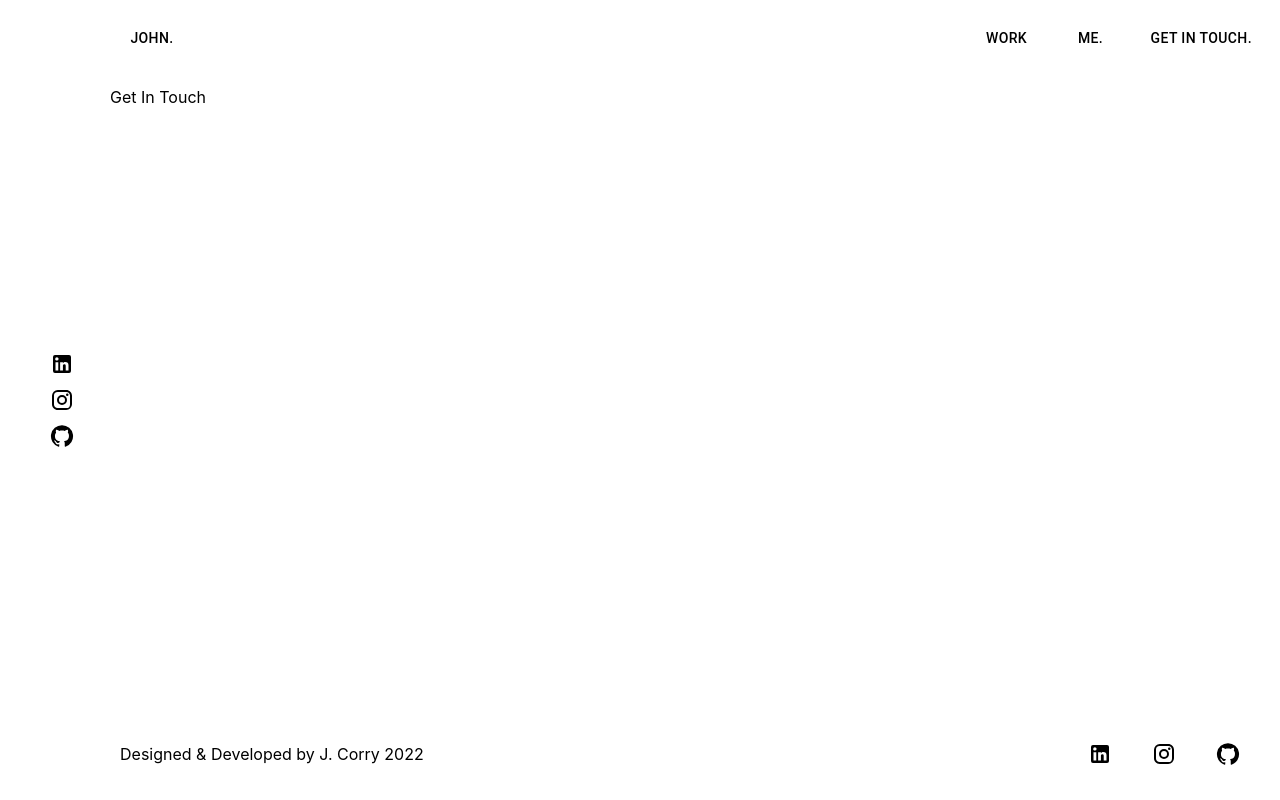
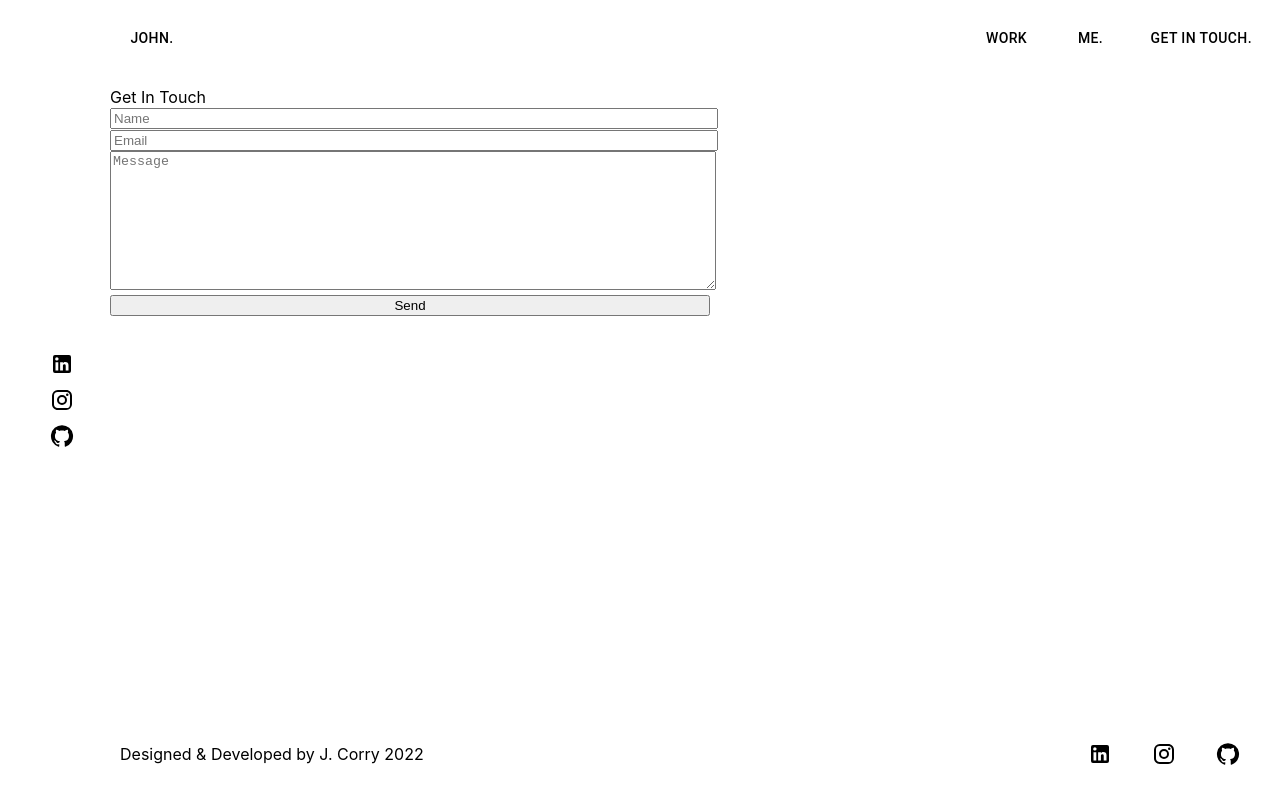
Before and after one commit to johnec123/ReactPersonalWebsite, a React (Create React App) app: page /get-in-touch in a window 1280 px wide. Built offline with nearby package versions, Linux system fonts and the light colour scheme.

Commit message:
form functionality added

```diff
--- a/package.json
+++ b/package.json
@@ -14,8 +14,10 @@
     "@types/node": "^16.11.32",
     "@types/react": "^18.0.8",
     "@types/react-dom": "^18.0.3",
+    "emailjs-com": "^3.2.0",
     "react": "^18.1.0",
     "react-dom": "^18.1.0",
+    "react-hook-form": "^7.30.0",
     "react-router-dom": "^6.3.0",
     "react-scripts": "5.0.1",
     "typescript": "^4.6.4",
--- /dev/null
+++ b/src/main/components/contactForm/index.tsx
@@ -0,0 +1,56 @@
+import "./styles.css";
+
+import React, { useState } from "react";
+import { SubmitHandler, useForm } from "react-hook-form";
+import { init, sendForm } from "emailjs-com";
+init("R9_WiWNdzaK_iGbJC");
+
+type Inputs = {
+  user_name: string;
+  user_email: string;
+  message: string;
+};
+
+const ContactForm: React.FC = () => {
+  const {
+    register,
+    handleSubmit,
+    watch,
+    formState: { errors },
+  } = useForm<Inputs>();
+  const [contactNumber, setContactNumber] = useState("000000");
+
+  const generateContactNumber = () => {
+    const numStr = "000000" + ((Math.random() * 1000000) | 0);
+    setContactNumber(numStr.substring(numStr.length - 6));
+  };
+
+  const onSubmit: SubmitHandler<Inputs> = (data) => {
+    console.log(data);
+
+    generateContactNumber();
+    sendForm("default_service", "template_2ho7kjd", "#contact-form").then(
+      function (response) {
+        console.log("SUCCESS!", response.status, response.text);
+      },
+      function (error) {
+        console.log("FAILED...", error);
+      }
+    );
+  };
+
+  return (
+    <form id="contact-form" onSubmit={handleSubmit(onSubmit)}>
+      <input type="hidden" name="contact_number" value={contactNumber} />
+      <input type="text" placeholder="Name" {...register("user_name")} />
+      <br />
+      <input type="email" placeholder="Email" {...register("user_email")} />
+      <br />
+      <textarea placeholder="Message" {...register("message")} />
+      <br />
+      <input type="submit" value="Send" />
+    </form>
+  );
+};
+
+export default ContactForm;
--- /dev/null
+++ b/src/main/components/contactForm/styles.css
@@ -0,0 +1,7 @@
+input {
+  width: 600px;
+}
+textarea {
+  height: 10em;
+  width: 600px;
+}
--- a/src/main/pages/getInTouch/index.tsx
+++ b/src/main/pages/getInTouch/index.tsx
@@ -1,7 +1,15 @@
 import React from "react";
+import ContactForm from "../../components/contactForm";
 
 const GetInTouch: React.FC = () => {
-  return <div>Get In Touch</div>;
+  return (
+    <div>
+      <div>Get In Touch</div>
+      <div>
+        <ContactForm />
+      </div>
+    </div>
+  );
 };
 
 export default GetInTouch;
```
Also changed, not shown: 1 other file (tests, documents, lock files or other folders).
